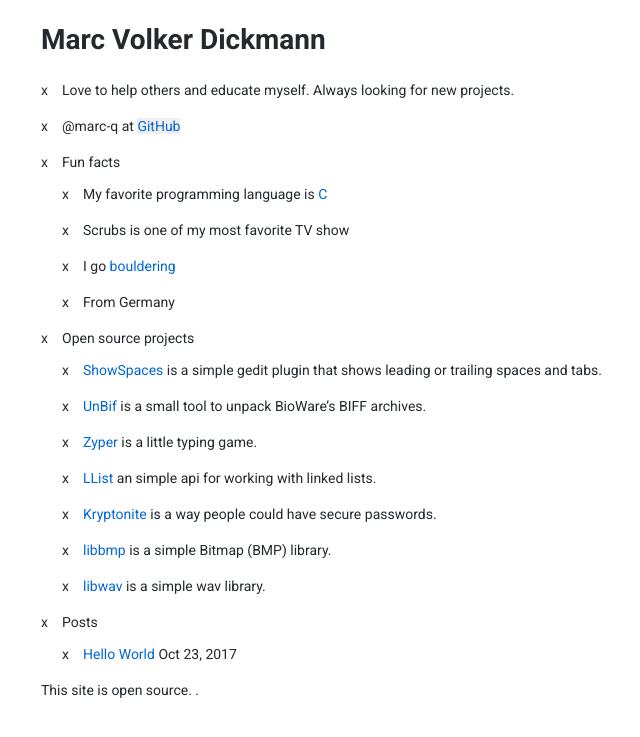
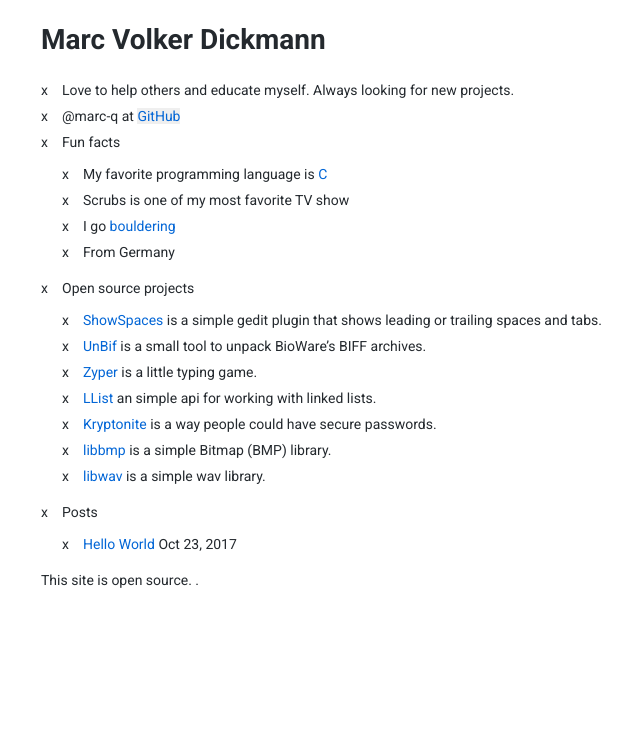
Before and after one commit to marc-q/fmtone, a Jekyll site: the page built from index.html, in a window 1280 px wide. Shown: the top 737 px of the page, without its empty margins (107-747 px from the left). Built offline with Jekyll 4.4.1, drawn with Linux system fonts in a browser that asks for light colours.

Commit message:
Looks better that way (#10)

```diff
--- a/_layouts/default.html
+++ b/_layouts/default.html
@@ -10,7 +10,8 @@
       mark {background-color: #efefef;}
       .list {margin-top: 0.8em; padding-left: 1.5em; list-style: none;}
       li:before {content: 'x'; position: absolute; margin-left: -1.5em;}
-      li {margin-bottom: 15px;}
+      ul {margin-bottom: 15px;}
+      li {margin-bottom: 5px;}
       @media (min-width: 984px) {body {width: 984px; margin: 0 auto;}}
     </style>
     <link href="https://fonts.googleapis.com/css?family=Roboto:300,300i,400,400i,700,700i" rel="stylesheet">
```
